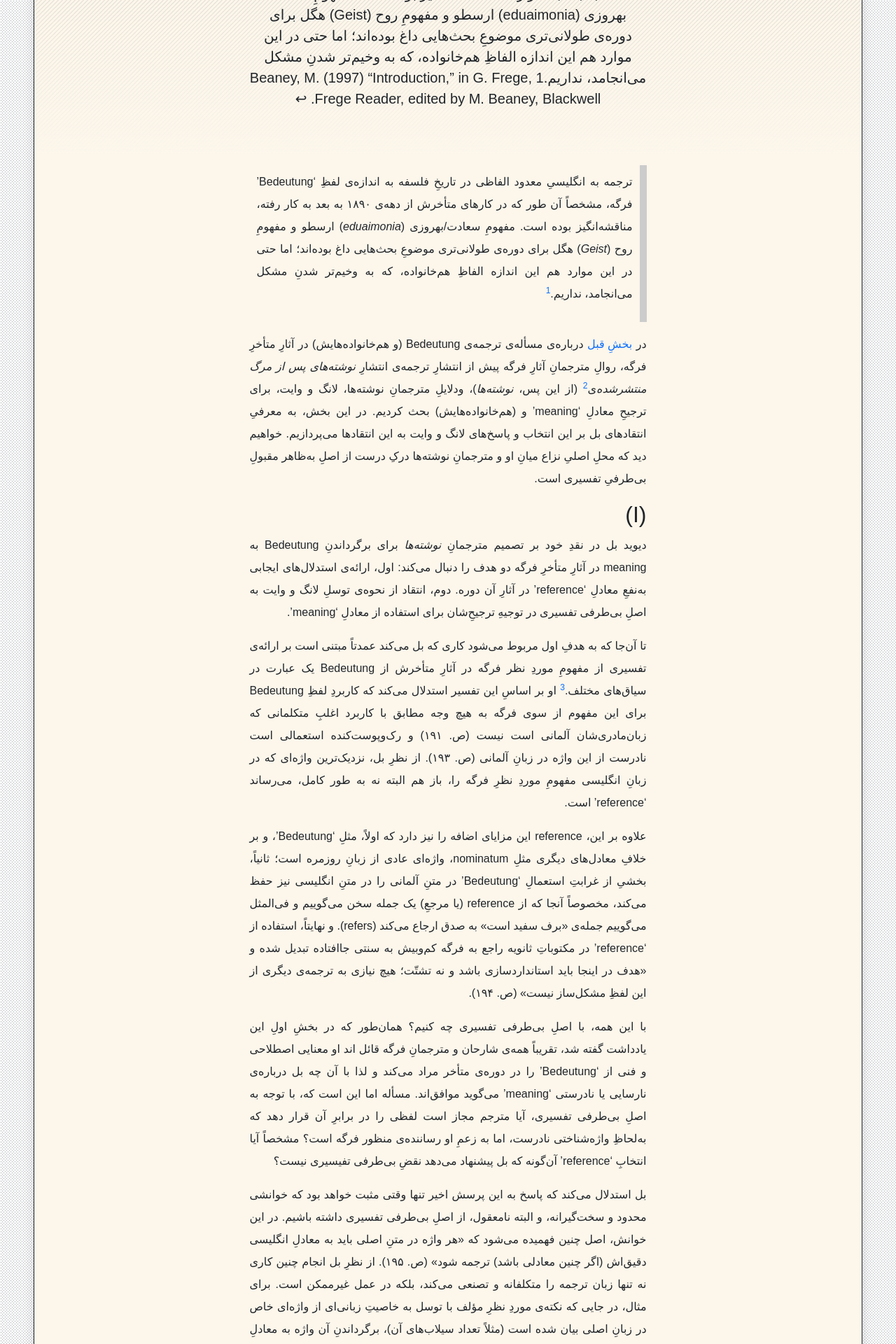
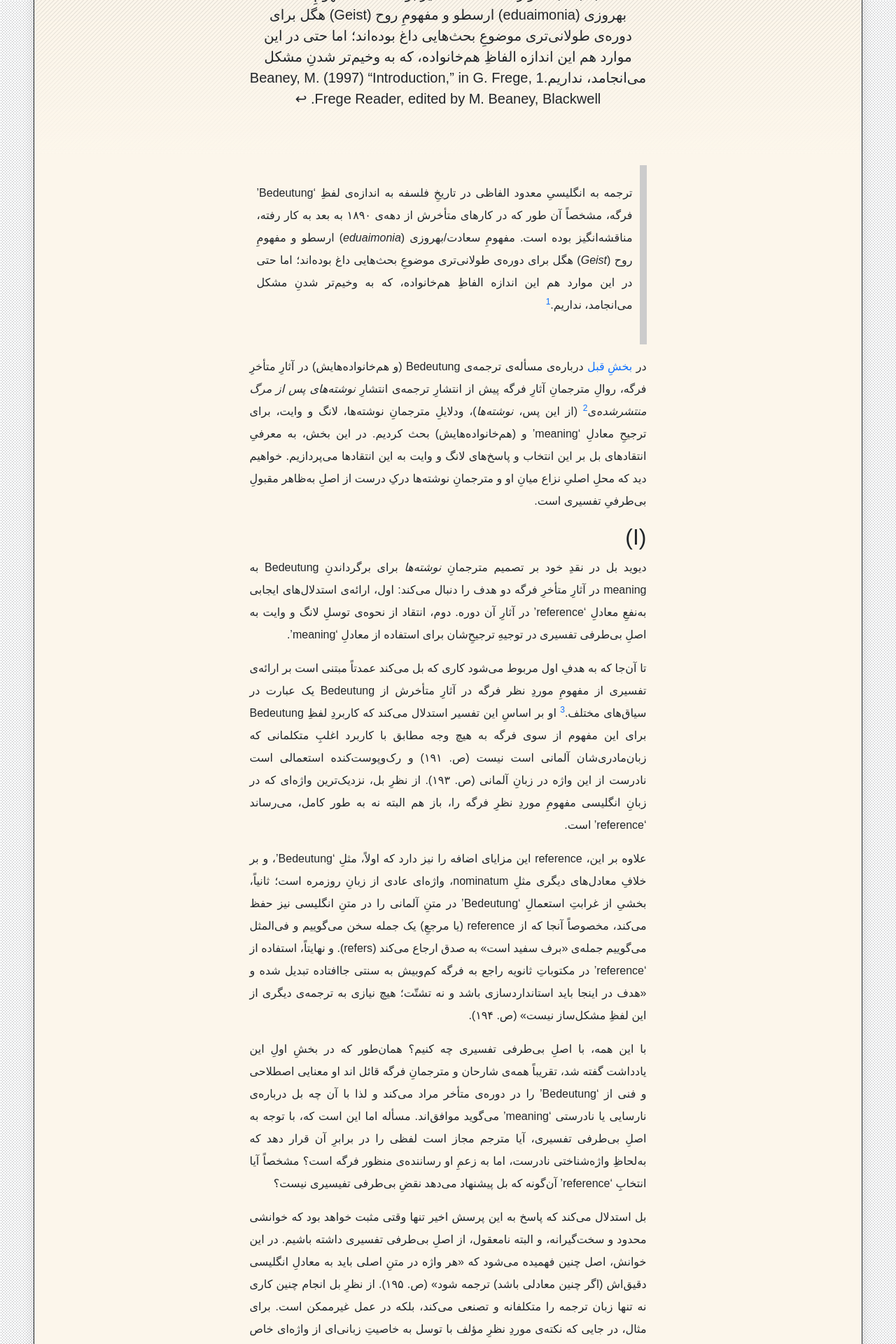
Before and after one commit to phicudemy/phicudemy.github.io, a Jekyll site: the page built from _posts/2024-07-16-fregebedeutung۲.md, in a window 1280 px wide. Shown: the part 680-2600 px from the top of the page at 70% size. Built offline with Jekyll 4.4.1, drawn with Linux system fonts in a browser that asks for light colours; some web fonts are replaced; comment, search, counter and statistics services are not loaded.

Commit message:
Update style.css

```diff
--- a/assets/css/style.css
+++ b/assets/css/style.css
@@ -59,7 +59,7 @@
   blockquote {
     background: #fcf6eb;
     border-right: 10px solid #ccc;
-    padding: 0.5em 10px;
+    padding: 1.5em 10px;
     quotes: "\201C""\201D""\2018""\2019";
   }
   code{
```
